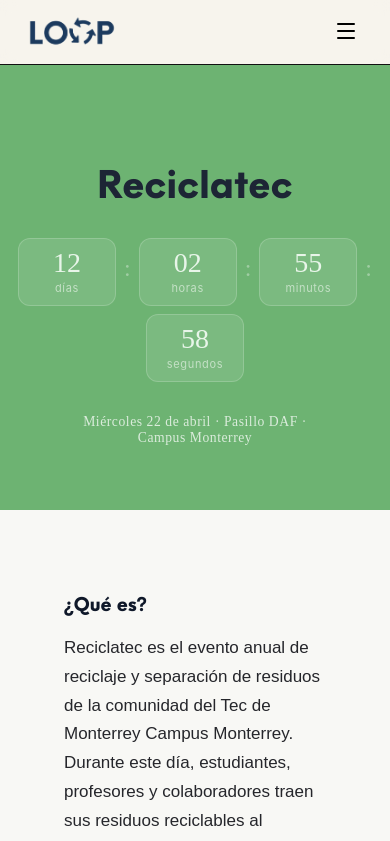
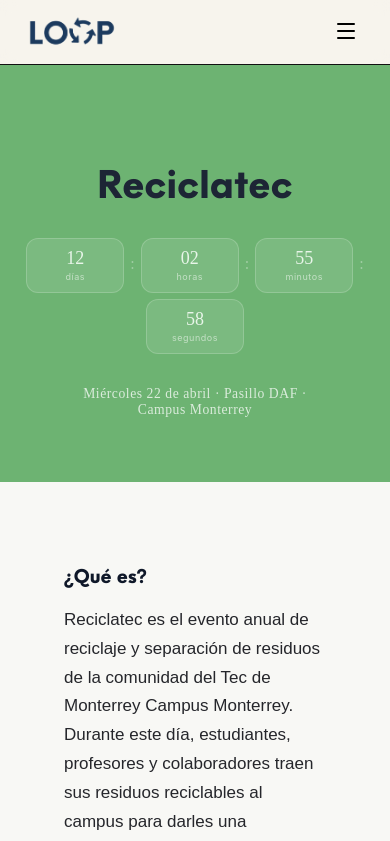
Before and after one commit to atenasarita/website-dne, a React (Create React App) app in the folder client/: page /reciclatec in a window 390 px wide. Shown: the top 841 px of the page. Built offline with nearby package versions, Linux system fonts and the light colour scheme.

Commit message:
fix: responsive countdown

```diff
--- a/client/src/components/Countdown.jsx
+++ b/client/src/components/Countdown.jsx
@@ -1,4 +1,5 @@
 import React, { useState, useEffect } from 'react';
+import styles from './Countdown.module.css';
 
 function Countdown() {
   const [timeLeft, setTimeLeft] = useState({});
@@ -30,10 +31,7 @@ function Countdown() {
   ];
 
   return (
-    <div style={{
-      display: 'inline-flex', gap: '8px', marginTop: '1.5rem',
-      flexWrap: 'wrap', justifyContent: 'center'
-    }}>
+    <div className={styles.countdownContainer}>
       {units.map(({ label, value }, i) => (
         <>
           <div key={label} style={{
@@ -44,24 +42,15 @@ function Countdown() {
             padding: '10px 16px',
             minWidth: '64px'
           }}>
-            <span style={{
-              fontFamily: 'Space Mono', fontSize: '28px', fontWeight: 500,
-              color: '#e8f5e9', lineHeight: 1
-            }}>
+            <span className={styles.countdownValue}>
               {String(value ?? 0).padStart(2, '0')}
             </span>
-            <span style={{
-              fontSize: '11px', color: 'rgba(255,255,255,0.55)',
-              marginTop: '4px', letterSpacing: '0.06em'
-            }}>
+            <span className={styles.countdownLabel}>
               {label}
             </span>
           </div>
           {i < units.length - 1 && (
-            <span key={`sep-${i}`} style={{
-              fontFamily: 'Space Mono', fontSize: '24px',
-              color: 'rgba(255,255,255,0.35)', alignSelf: 'center', marginTop: '-8px'
-            }}>:</span>
+            <span className={styles.countdownSeparator}>:</span>
           )}
         </>
       ))}
--- /dev/null
+++ b/client/src/components/Countdown.module.css
@@ -0,0 +1,72 @@
+/* CONTENEDOR */
+.countdownContainer {
+  display: inline-flex;
+  gap: 8px;
+  margin-top: 1.5rem;
+  flex-wrap: wrap;
+  justify-content: center;
+}
+
+/* CARD */
+.countdownItem {
+  display: flex;
+  flex-direction: column;
+  align-items: center;
+  background: rgba(255,255,255,0.1);
+  border: 0.5px solid rgba(255,255,255,0.18);
+  border-radius: 12px;
+  padding: 10px 16px;
+  min-width: 64px;
+}
+
+/* NUMERO */
+.countdownValue {
+  font-family: 'Space Mono';
+  font-size: 28px;
+  font-weight: 500;
+  color: #e8f5e9;
+  line-height: 1;
+}
+
+/* LABEL */
+.countdownLabel {
+  font-size: 11px;
+  color: rgba(255,255,255,0.55);
+  margin-top: 4px;
+  letter-spacing: 0.06em;
+}
+
+/* SEPARADOR */
+.countdownSeparator {
+  font-family: 'Space Mono';
+  font-size: 24px;
+  color: rgba(255,255,255,0.35);
+  align-self: center;
+  margin-top: -8px;
+}
+
+/* 🔥 MOBILE */
+@media (max-width: 768px) {
+  .countdownContainer {
+    gap: 6px;
+  }
+
+  .countdownItem {
+    padding: 6px 10px;
+    min-width: 48px;
+    border-radius: 8px;
+  }
+
+  .countdownValue {
+    font-size: 18px;
+  }
+
+  .countdownLabel {
+    font-size: 9px;
+  }
+
+  .countdownSeparator {
+    font-size: 16px;
+    margin-top: -4px;
+  }
+}
```
